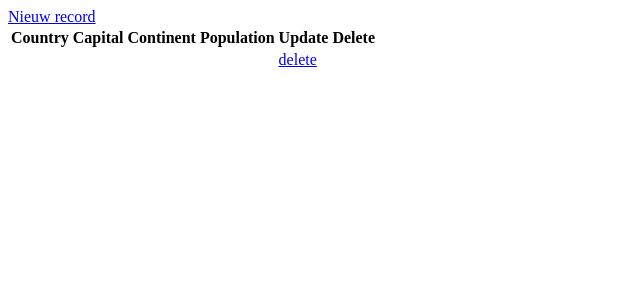
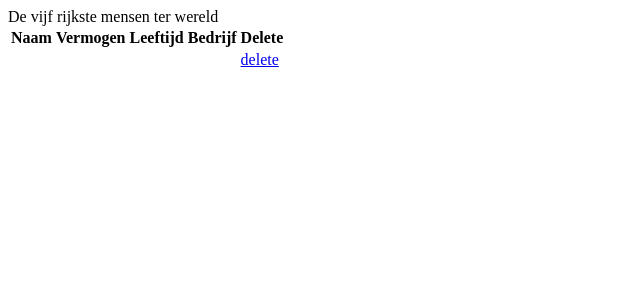
Before and after one commit to dphoeng/mvc-oop-pdo-toets-userstory, a PHP site: page /richestPeople in a window 1280 px wide. Shown: the top 300 px of the page, without its empty margins (0-640 px from the left). Run offline with PHP 8.4, Linux system fonts and the light colour scheme; tables that the repository leaves empty or names only in its code hold one stand-in row (values such as "Sample post"); data that the repository does not hold is empty.

Commit message:
Added richestPeople controller, model and view

```diff
--- a/app/controllers/RichestPeople.php
+++ b/app/controllers/RichestPeople.php
@@ -27,6 +27,7 @@
 
 		// data die wordt doorgestuurd naar de view
 		$data = [
+			"title" => "De vijf rijkste mensen ter wereld",
 			"rows" => $rows
 		];
 		$this->view("richestPeople/index", $data);
--- a/app/models/RichestPerson.php
+++ b/app/models/RichestPerson.php
@@ -16,7 +16,7 @@
 		return $this->db->resultSet();
 	}
 
-	public function getSingleCountry($id)
+	public function getSinglePerson($id)
 	{
 		$this->db->query("SELECT * FROM RichestPeople WHERE Id = :id");
 		$this->db->bind(":id", $id, PDO::PARAM_INT);
--- a/app/views/richestPeople/index.php
+++ b/app/views/richestPeople/index.php
@@ -10,14 +10,12 @@
 
 <body>
 	<?= $data["title"]; ?>
-	<a href="<?= URLROOT; ?>/countries/create">Nieuw record</a>
 	<table>
 		<thead>
-			<th>Country</th>
-			<th>Capital</th>
-			<th>Continent</th>
-			<th>Population</th>
-			<th>Update</th>
+			<th>Naam</th>
+			<th>Vermogen</th>
+			<th>Leeftijd</th>
+			<th>Bedrijf</th>
 			<th>Delete</th>
 		</thead>
 		<tbody>
```
